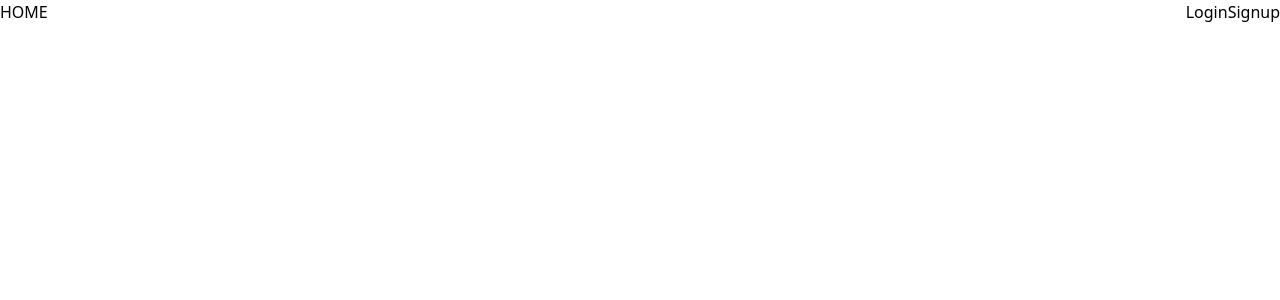
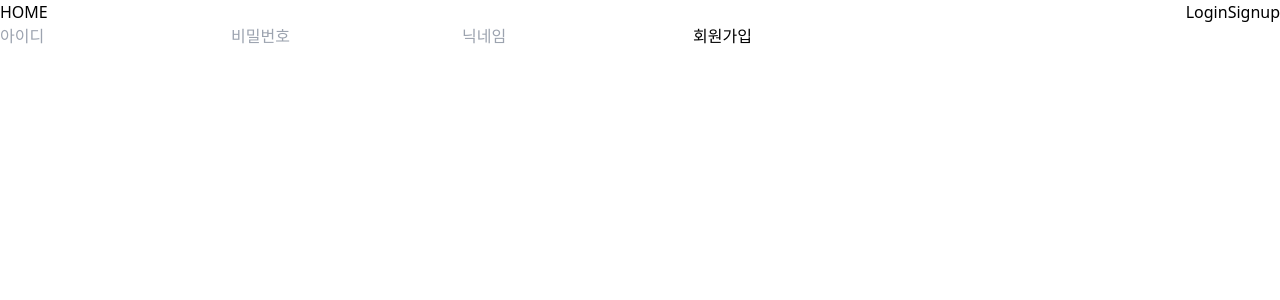
Before and after one commit to LGC1010/MBTI_TEST, a React (Vite) app in the folder MBTI_TEST/: page /signup in a window 1280 px wide. Before the commit this address had no page. Shown: the top 300 px of the page. Built offline with nearby package versions, Linux system fonts and the light colour scheme.

Commit message:
로그인 회원가입 작업

```diff
--- a/MBTI_TEST/src/component/Header.jsx
+++ b/MBTI_TEST/src/component/Header.jsx
@@ -1,11 +1,10 @@
 import { useContext } from 'react';
 import AuthContext from '../context/AuthContext';
-import { Link, useNavigate } from 'react-router-dom';
+import { Link } from 'react-router-dom';
 import ContentBox from '../layout/ContentBox';
 
 const Header = () => {
   const { isAuthenticated, logout } = useContext(AuthContext);
-  const navigate = useNavigate();
 
   return (
     <div>
--- a/MBTI_TEST/src/page/Join.jsx
+++ /dev/null
@@ -1,7 +0,0 @@
-import React from 'react';
-
-const Join = () => {
-  return <div>회원가입</div>;
-};
-
-export default Join;
--- a/MBTI_TEST/src/page/Login.jsx
+++ b/MBTI_TEST/src/page/Login.jsx
@@ -1,7 +1,49 @@
-import React from 'react';
+import React, { useContext, useState } from 'react';
+import ContentBox from '../layout/ContentBox';
+import AuthContext from '../context/AuthContext';
+import { useNavigate } from 'react-router-dom';
+import axios from 'axios';
 
 const Login = () => {
-  return <div>로그인</div>;
+  const [Id, setId] = useState('');
+  const [PassWord, setPassWord] = useState('');
+  const { login } = useContext(AuthContext);
+  const navigate = useNavigate();
+
+  const handleId = (e) => {
+    setId(e.target.value);
+  };
+  const handlePassWord = (e) => {
+    setPassWord(e.target.value);
+  };
+
+  const handleSubmit = async (e) => {
+    e.preventDefault();
+
+    try {
+      const response = await axios.post('https://moneyfulpublicpolicy.co.kr/login', { Id, PassWord });
+      const data = response.data;
+      if (data.success) {
+        login(data.accessToken);
+        navigate('/mypage');
+      } else {
+        alert('로그인에 실패했습니다');
+      }
+    } catch (error) {
+      console.log(error);
+      alert('로그인 에러 재확인 부탁드립니다');
+    }
+  };
+
+  return (
+    <ContentBox>
+      <form onSubmit={handleSubmit}>
+        <input value={Id} type='text' onChange={handleId} placeholder='ID' />
+        <input value={PassWord} type='password' onChange={handlePassWord} placeholder='PSW' />
+        <button type='submit'>로그인</button>
+      </form>
+    </ContentBox>
+  );
 };
 
 export default Login;
--- a/MBTI_TEST/src/page/Main.jsx
+++ b/MBTI_TEST/src/page/Main.jsx
@@ -9,7 +9,7 @@ const Main = () => {
     if (token) {
       navigate('/login');
     } else {
-      navigate('/join');
+      navigate('/signup');
     }
   };
   return (
--- /dev/null
+++ b/MBTI_TEST/src/page/SignUp.jsx
@@ -0,0 +1,53 @@
+import { useState } from 'react';
+import { useNavigate } from 'react-router-dom';
+import ContentBox from '../layout/ContentBox';
+import axios from 'axios';
+
+const SignUp = () => {
+  const [id, setId] = useState('');
+  const [password, setPassWord] = useState('');
+  const [nickname, setName] = useState('');
+
+  const navigate = useNavigate();
+
+  const handleId = (e) => {
+    setId(e.target.value);
+  };
+  const handlePassWord = (e) => {
+    setPassWord(e.target.value);
+  };
+  const handleName = (e) => {
+    setName(e.target.value);
+  };
+
+  const handleJoin = async (e) => {
+    e.preventDefault();
+
+    try {
+      const response = await axios.post('https://moneyfulpublicpolicy.co.kr/register', { id, password, nickname });
+      const data = response.data;
+      if (data.success) {
+        navigate('/login');
+        console.log(data.success);
+      } else {
+        alert('회원가입에 실패했습니다');
+      }
+    } catch (error) {
+      console.log(error);
+      alert('회원가입에 실패했습니다');
+    }
+  };
+
+  return (
+    <ContentBox>
+      <form onSubmit={handleJoin}>
+        <input type='text' value={id} placeholder='아이디' onChange={handleId} />
+        <input type='password' value={password} placeholder='비밀번호' onChange={handlePassWord} />
+        <input type='text' value={nickname} placeholder='닉네임' onChange={handleName} />
+        <button type='submit'>회원가입</button>
+      </form>
+    </ContentBox>
+  );
+};
+
+export default SignUp;
--- a/MBTI_TEST/src/shared/Router.jsx
+++ b/MBTI_TEST/src/shared/Router.jsx
@@ -1,8 +1,8 @@
 import { BrowserRouter, Routes, Route, Navigate } from 'react-router-dom';
 import Main from '../page/Main';
 import Login from '../page/Login';
-import Join from '../page/Join';
 import Mypage from '../page/Mypage';
+import SignUp from '../page/signup';
 import { useContext } from 'react';
 import AuthContext from '../context/AuthContext';
 import Header from '../component/Header';
@@ -24,7 +24,7 @@ const Router = () => {
       <Routes>
         <Route path='/' element={<Main />}></Route>
         <Route path='/login' element={<PublicRoute element={Login} />} />
-        <Route path='/join' elemnet={<PrivateRoute element={Join} />} />
+        <Route path='/signup' element={<PublicRoute element={SignUp} />} />
         <Route path='/mypage' element={<PrivateRoute element={Mypage} />} />
       </Routes>
     </BrowserRouter>
```
